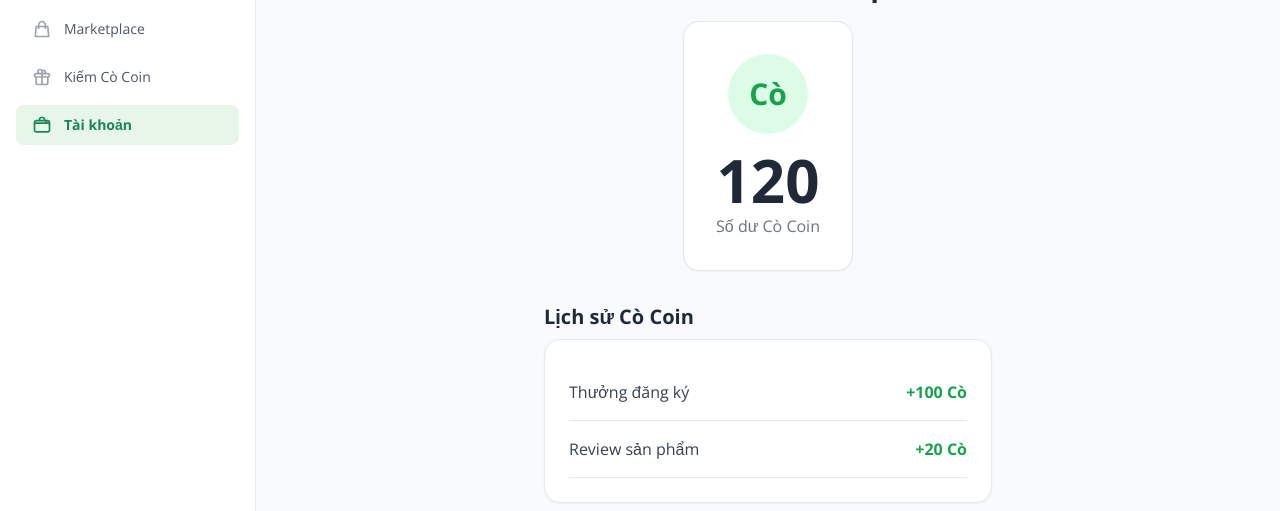
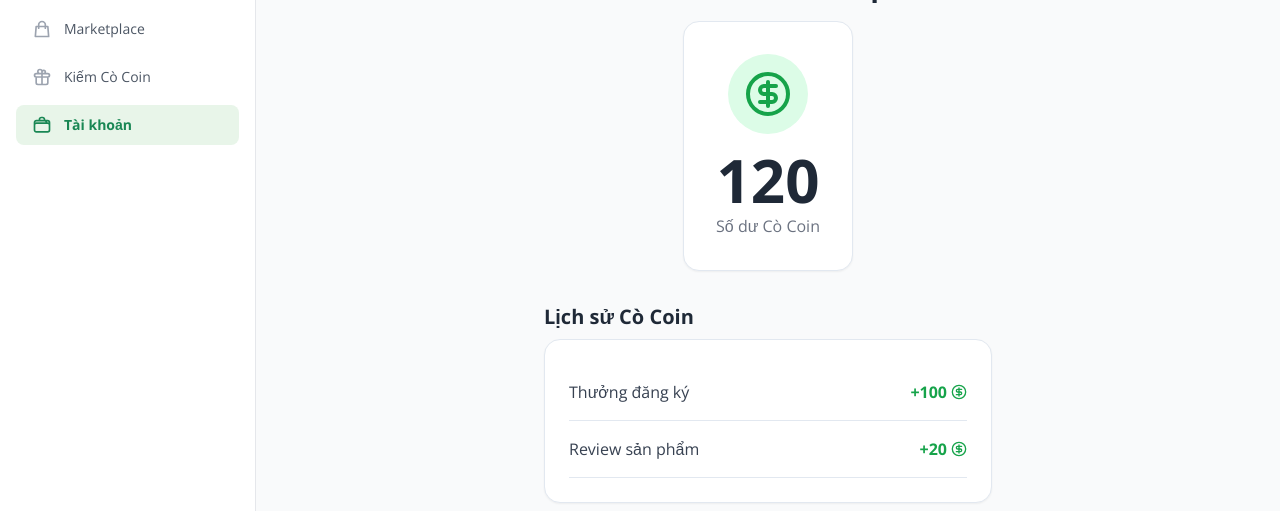
Before and after one commit to ezdproduct/connet, a React (Vite) app: page /app/consumer/account in a window 1280 px wide. Shown: the part 136-647 px from the top of the page. Built offline with nearby package versions, Linux system fonts and the light colour scheme.

Commit message:
[dyad] Thay thế chữ "Cò" bằng icon đồng xu - wrote 2 file(s)

```diff
--- a/src/pages/app/consumer/Account.tsx
+++ b/src/pages/app/consumer/Account.tsx
@@ -1,10 +1,13 @@
 import React from 'react';
-import { Badge } from '@/components/ui/badge';
+import { CircleDollarSign } from 'lucide-react';
 
 const TransactionItem = ({ description, amount }: { description: string, amount: number }) => (
     <div className="flex justify-between items-center py-4 border-b">
         <p className="text-gray-700">{description}</p>
-        <p className="font-semibold text-green-600">+{amount} Cò</p>
+        <div className="flex items-center space-x-1 font-semibold text-green-600">
+            <span>+{amount}</span>
+            <CircleDollarSign className="w-4 h-4" />
+        </div>
     </div>
 );
 
@@ -15,7 +18,7 @@ const ConsumerAccount = () => {
 
             <div className="bg-white p-8 rounded-2xl border shadow-sm inline-flex flex-col items-center">
                 <div className="flex items-center justify-center w-20 h-20 bg-green-100 rounded-full mb-4">
-                    <span className="text-3xl font-bold text-green-600">Cò</span>
+                    <CircleDollarSign className="w-12 h-12 text-green-600" />
                 </div>
                 <p className="text-6xl font-bold text-gray-800">120</p>
                 <p className="text-gray-500 mt-1">Số dư Cò Coin</p>
--- a/src/pages/app/consumer/EarnCoin.tsx
+++ b/src/pages/app/consumer/EarnCoin.tsx
@@ -1,6 +1,6 @@
 import React, { useState } from 'react';
 import { AlertDialog, AlertDialogAction, AlertDialogContent, AlertDialogHeader, AlertDialogTitle, AlertDialogDescription } from "@/components/ui/alert-dialog";
-import { CheckCircle2 } from 'lucide-react';
+import { CircleDollarSign } from 'lucide-react';
 
 const TaskCard = ({ title, description, reward, onComplete }: { title: string, description: string, reward: number, onComplete: () => void }) => (
     <button onClick={onComplete} className="w-full text-left bg-white p-6 rounded-2xl border shadow-sm hover:border-green-500 hover:shadow-lg transition-all duration-300 flex justify-between items-center">
@@ -8,7 +8,10 @@ const TaskCard = ({ title, description, reward, onComplete }: { title: string, d
             <h3 className="font-bold text-lg text-gray-800">{title}</h3>
             <p className="text-sm text-gray-500 mt-1">{description}</p>
         </div>
-        <p className="font-bold text-2xl text-green-600">+{reward} <span className="text-lg">Cò</span></p>
+        <div className="flex items-center space-x-1 font-bold text-2xl text-green-600">
+            <span>+{reward}</span>
+            <CircleDollarSign className="w-6 h-6" />
+        </div>
     </button>
 );
 
@@ -41,13 +44,11 @@ const ConsumerEarnCoin = () => {
                 <AlertDialogContent className="max-w-sm text-center">
                     <AlertDialogHeader>
                         <div className="mx-auto flex items-center justify-center h-20 w-20 rounded-full bg-green-100 mb-4">
-                             <div className="flex items-center justify-center w-16 h-16 bg-green-200 rounded-full">
-                                <span className="text-2xl font-bold text-green-700">Cò</span>
-                            </div>
+                             <CircleDollarSign className="w-12 h-12 text-green-600" />
                         </div>
                         <AlertDialogTitle className="text-2xl font-bold">Quyên góp thành công!</AlertDialogTitle>
-                        <AlertDialogDescription className="text-base">
-                            Bạn đã nhận được 50 Cò Coin. Cảm ơn hành động đẹp của bạn!
+                        <AlertDialogDescription className="text-base flex items-center justify-center">
+                            Bạn đã nhận được 50 <CircleDollarSign className="w-4 h-4 mx-1 inline-block text-green-600" />. Cảm ơn hành động đẹp của bạn!
                         </AlertDialogDescription>
                     </AlertDialogHeader>
                     <AlertDialogAction onClick={() => setShowSuccess(false)} className="w-full bg-green-600 hover:bg-green-700">
```
